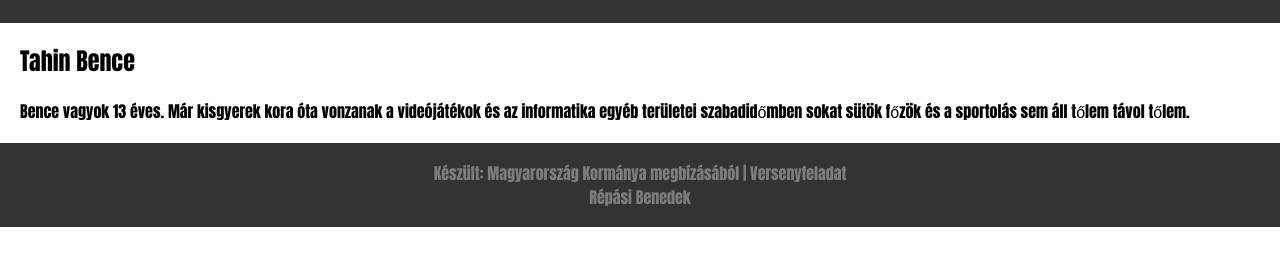
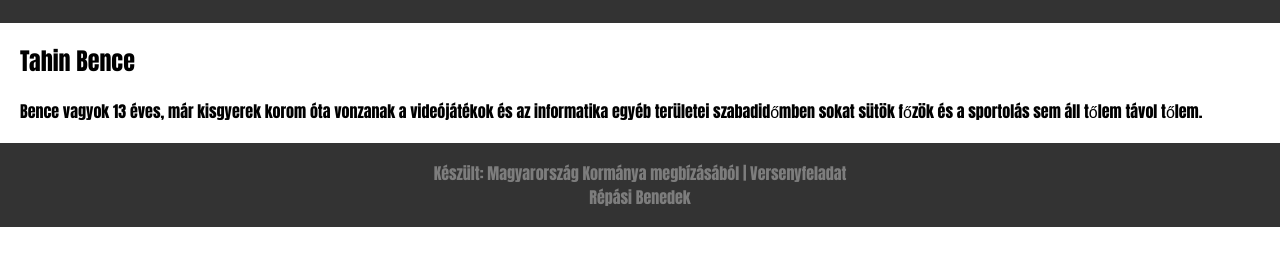
Before and after one commit to repasibenedek/azai, a plain HTML site: page tahinbence/en.html in a window 1280 px wide. Shown: the part 162-428 px from the top of the page. Drawn offline with Linux system fonts and the light colour scheme; a script that the page names is missing.

Commit message:
Update en.html

```diff
--- a/tahinbence/en.html
+++ b/tahinbence/en.html
@@ -21,7 +21,7 @@
     <body>
     <section class="all_1">
         <h2>Tahin Bence</h2>
-        <p style="text-decoration: dashed;">Bence vagyok 13 éves. Már kisgyerek kora óta vonzanak a videójátékok és az informatika egyéb területei szabadidőmben sokat sütök főzök és a sportolás sem áll tőlem távol tőlem.</p>
+        <p style="text-decoration: dashed;">Bence vagyok 13 éves, már kisgyerek korom óta vonzanak a videójátékok és az informatika egyéb területei szabadidőmben sokat sütök főzök és a sportolás sem áll tőlem távol tőlem.</p>
     </section>
     <footer>
         <p>Készült: Magyarország Kormánya megbízásából |                  Versenyfeladat</p>
```
